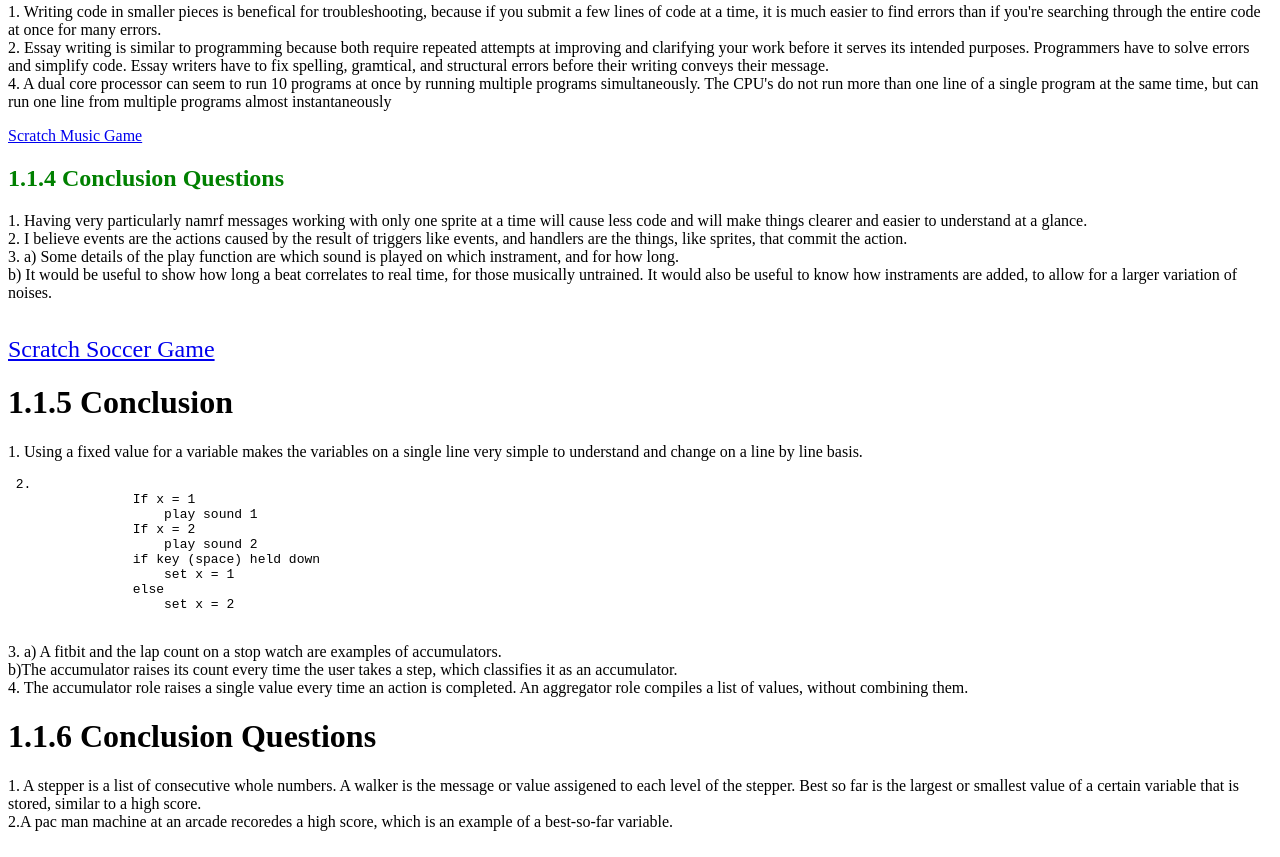
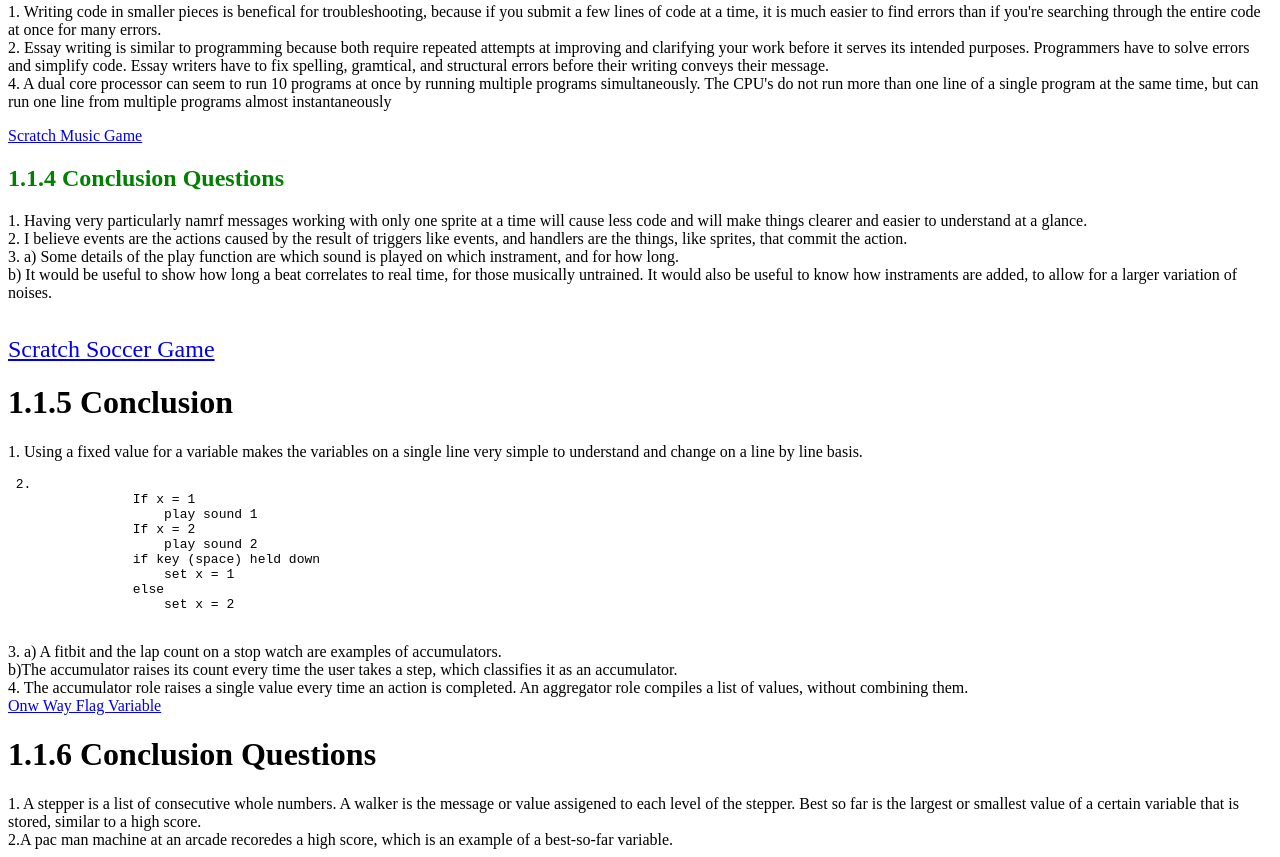
Before and after one commit to cstromberg3/cstromberg3.github.io, a plain HTML site: page portfolio.html in a window 1280 px wide. Shown: the part 1361-2218 px from the top of the page. Drawn offline with Linux system fonts and the light colour scheme.

Commit message:
1 way flag

```diff
--- a/portfolio.html
+++ b/portfolio.html
@@ -61,7 +61,8 @@
            3. a) A fitbit and the lap count on a stop watch are examples of accumulators. <br>
            b)The accumulator raises its count every time the user takes a step, which classifies it as an accumulator. <br>
            4. The accumulator role raises a single value every time an action is completed. An aggregator role compiles a list of values, without combining them. </pr> <br>
-           <h1> 1.1.6 Conclusion Questions</h1>
+            <a href="https://scratch.mit.edu/projects/173799537//">Onw Way Flag Variable</a>
+            <h1> 1.1.6 Conclusion Questions</h1>
            <pr> 1. A stepper is a list of consecutive whole numbers. A walker is the message or value assigened to each level of the stepper. Best so far is the largest or smallest value of a certain variable that is stored, similar to a high score. <br>
            2.A pac man machine at an arcade recoredes a high score, which is an example of a best-so-far variable.</pr>
 	  </body>
```
